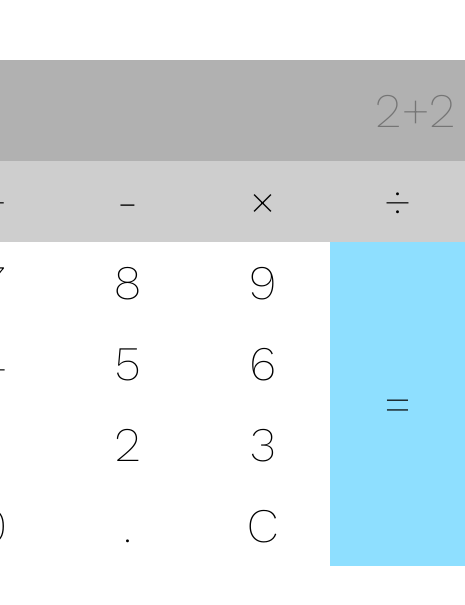
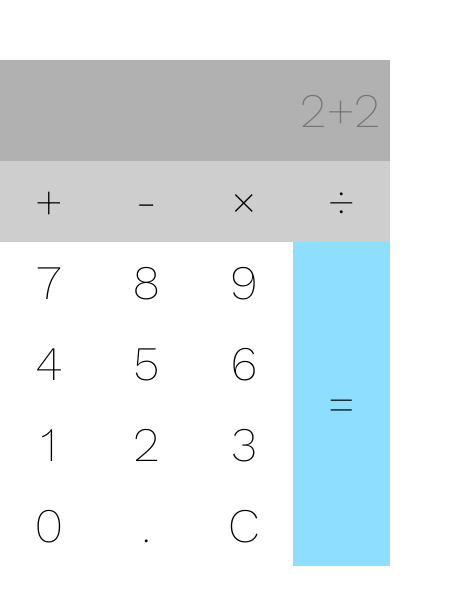
Before and after one commit to f01yy/calculator, a plain HTML site: page index.html in a window 390 px wide. Shown: the part 109-714 px from the top of the page, 465 px wide, since content can reach past the window. Drawn offline with nearby package versions, Linux system fonts and the light colour scheme.

Commit message:
Add files via upload

```diff
--- a/style.css
+++ b/style.css
@@ -30,6 +30,12 @@ body {
   flex-direction: column;
   width: 540px;
   min-height: 60vh;
+}
+
+@media screen and (max-width: 540px) {
+  .calculator {
+    width: 100%;
+  }
 }
 
 .container-2 {
```
